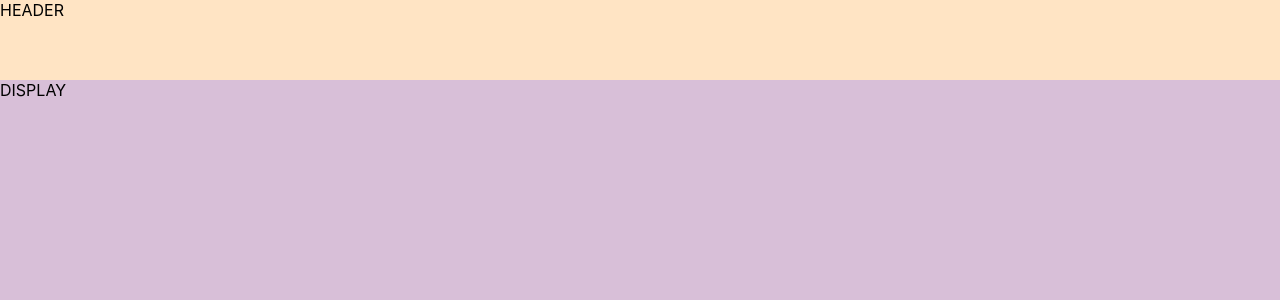
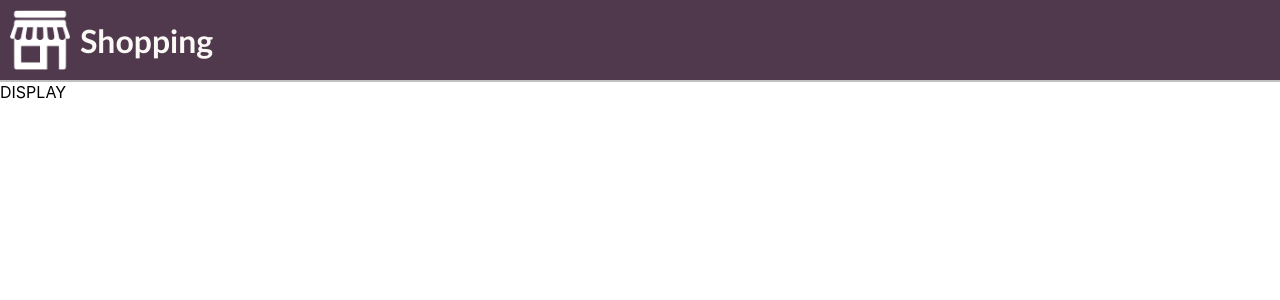
Before and after one commit to barbarajfpereira/product-page, a React (Create React App) app: page / in a window 1280 px wide. Shown: the top 300 px of the page. Built offline with nearby package versions, Linux system fonts and the light colour scheme.

Commit message:
organize files and add header component

```diff
--- a/src/App.jsx
+++ b/src/App.jsx
@@ -1,6 +1,6 @@
 import './App.scss';
-import Header from './Header/Header.jsx';
-import Display from './Display/Display.jsx';
+import Header from './components/Header/Header.jsx';
+import Display from './components/Display/Display.jsx';
 
 function App() {
   return (
--- a/src/Header/Header.jsx
+++ /dev/null
@@ -1,8 +0,0 @@
-import React from 'react';
-import './Header.scss';
-
-const Header = () => {
-  return <div className='header'>HEADER</div>;
-};
-
-export default Header;
--- a/src/Header/Header.scss
+++ /dev/null
@@ -1,5 +0,0 @@
-.header {
-  height: 80px;
-
-  background-color: bisque;
-}
--- /dev/null
+++ b/src/_variables.scss
@@ -0,0 +1,11 @@
+$background-primary: #50394c;
+$background-secondary: #b2b2b2;
+$background-accent: #ffef96;
+
+$text-primary: #343434;
+$text-secondary: #faf9f6;
+$text-family: 'Trebuchet MS', 'Lucida Sans Unicode', 'Lucida Grande',
+  'Lucida Sans', Arial, sans-serif;
+
+$border-primary: #c0c0c0;
+$border-secondary: #e5e4e2;
--- a/src/Display/Display.scss
+++ b/src/components/Display/Display.scss
@@ -1,6 +1,4 @@
 .display {
   flex: 1;
   overflow-y: auto;
-
-  background-color: thistle;
 }
--- /dev/null
+++ b/src/components/Header/Header.jsx
@@ -0,0 +1,14 @@
+import React from 'react';
+import './Header.scss';
+import logo from '../../assets/logo.png';
+
+const Header = () => {
+  return (
+    <header className='header'>
+      <img src={logo} alt='logo' width='60px' height='60px' />
+      <h1 className='header__title'>Shopping</h1>
+    </header>
+  );
+};
+
+export default Header;
--- /dev/null
+++ b/src/components/Header/Header.scss
@@ -0,0 +1,19 @@
+@import '../../variables';
+
+.header {
+  height: 80px;
+  display: flex;
+  align-items: center;
+  border-bottom: 2px solid $border-primary;
+  background-color: $background-primary;
+  color: $text-secondary;
+  font-family: $text-family;
+
+  img {
+    margin-left: 10px;
+  }
+
+  &__title {
+    margin-left: 10px;
+  }
+}
```
Also changed, not shown: src/assets/logo.png (added), src/components/Display/Display.jsx (renamed from src/Display/Display.jsx).
